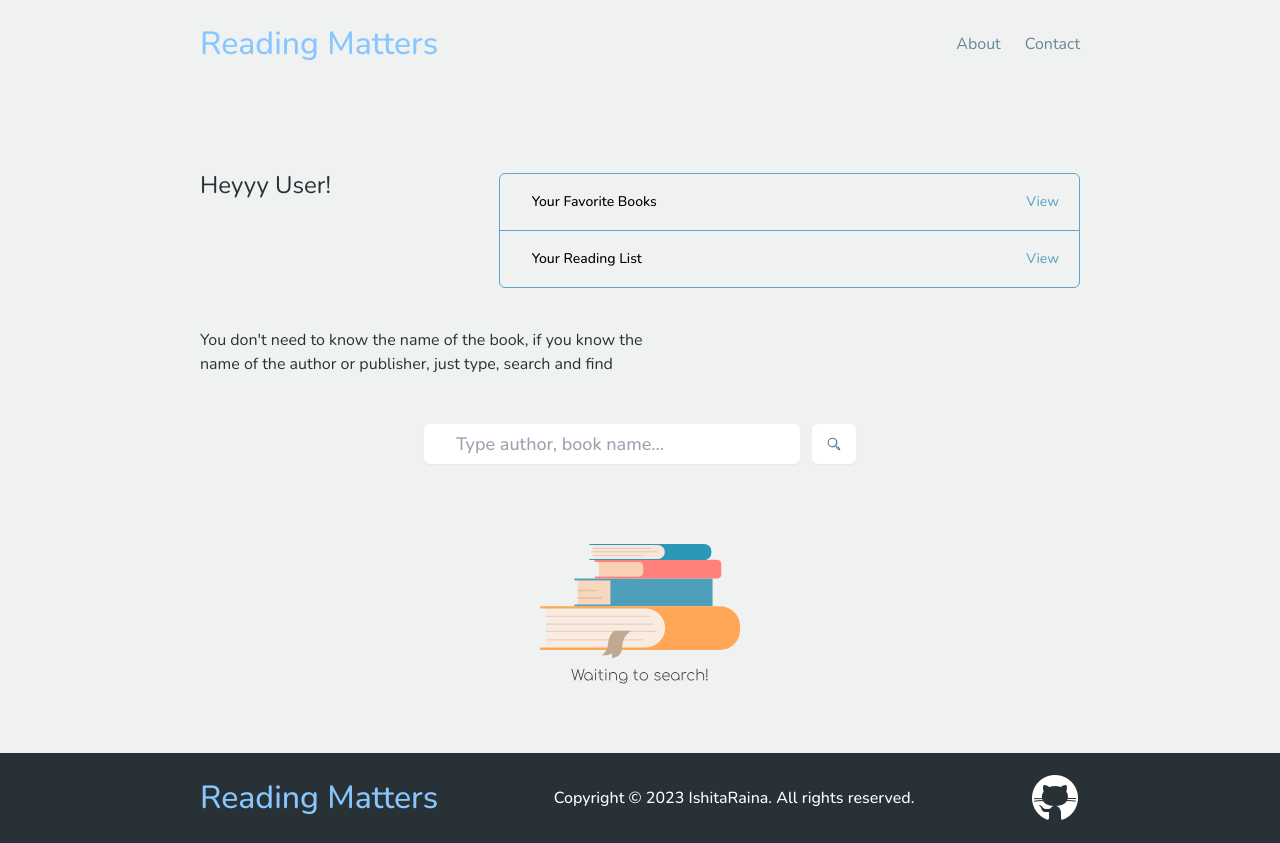
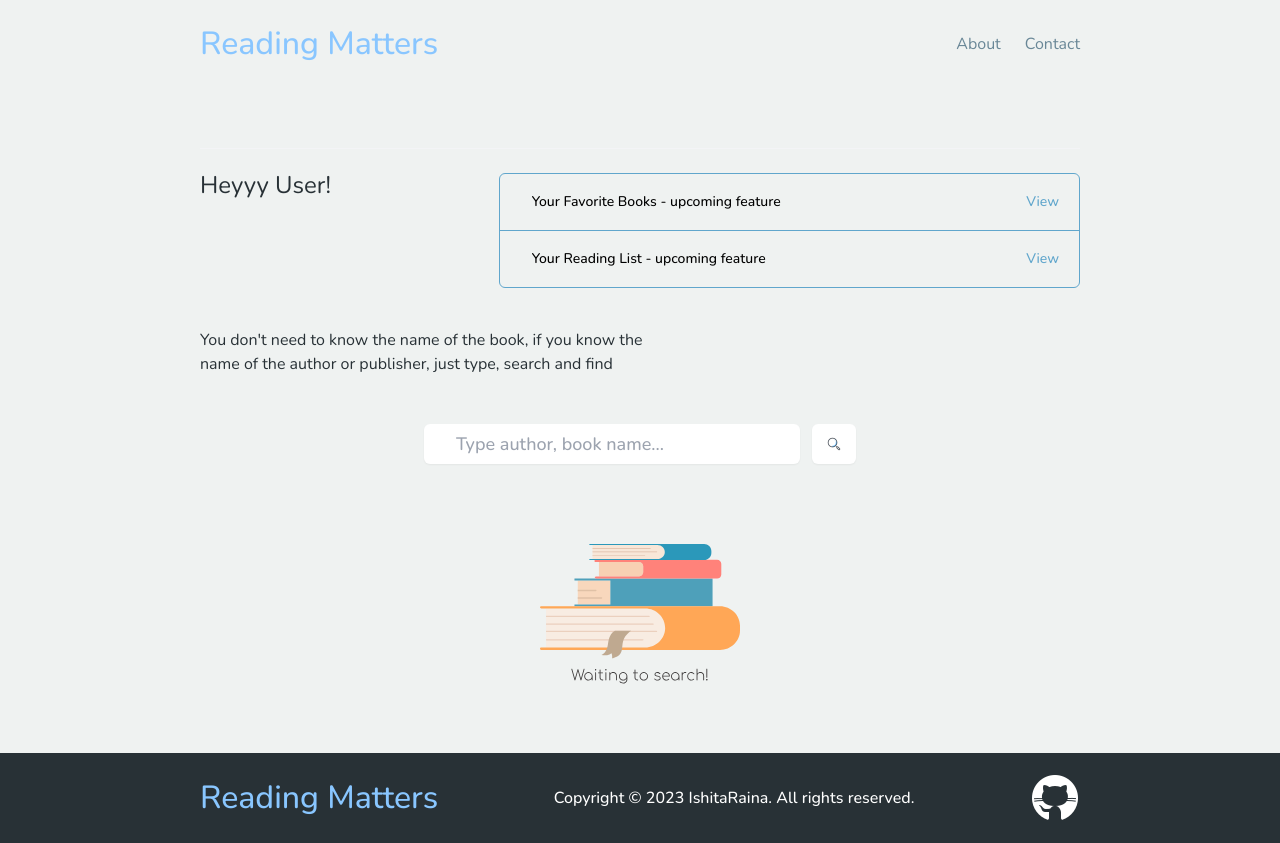
Before and after one commit to ishitaraina1807/Reading-Matters, a React (Create React App) app: page /search in a window 1280 px wide. Built offline with nearby package versions, Linux system fonts and the light colour scheme.

Commit message:
Update SearchPage.js

```diff
--- a/src/components/SearchPage.js
+++ b/src/components/SearchPage.js
@@ -27,7 +27,7 @@ export default function SearchPage() {
                     <li className="flex items-center justify-between py-4 pl-4 pr-5 text-sm leading-6">
                       <div className="flex w-0 flex-1 items-center">
                         <div className="ml-4 flex min-w-0 flex-1 gap-2">
-                          <span className="truncate font-medium">Your Favorite Books</span>
+                          <span className="truncate font-medium">Your Favorite Books - upcoming feature</span>
                         </div>
                       </div>
                       <div className="ml-4 flex-shrink-0">
@@ -39,7 +39,7 @@ export default function SearchPage() {
                     <li className="flex items-center justify-between py-4 pl-4 pr-5 text-sm leading-6">
                       <div className="flex w-0 flex-1 items-center">
                         <div className="ml-4 flex min-w-0 flex-1 gap-2">
-                          <span className="truncate font-medium">Your Reading List</span>
+                          <span className="truncate font-medium">Your Reading List - upcoming feature</span>
                         </div>
                       </div>
                       <div className="ml-4 flex-shrink-0">
```
